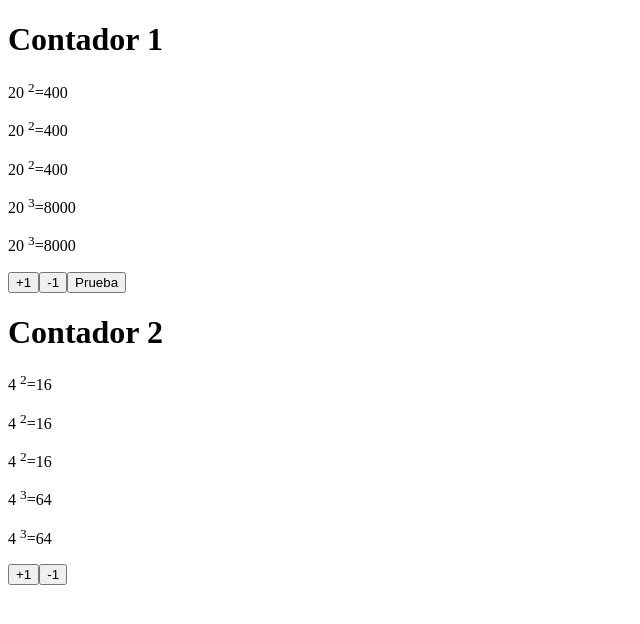
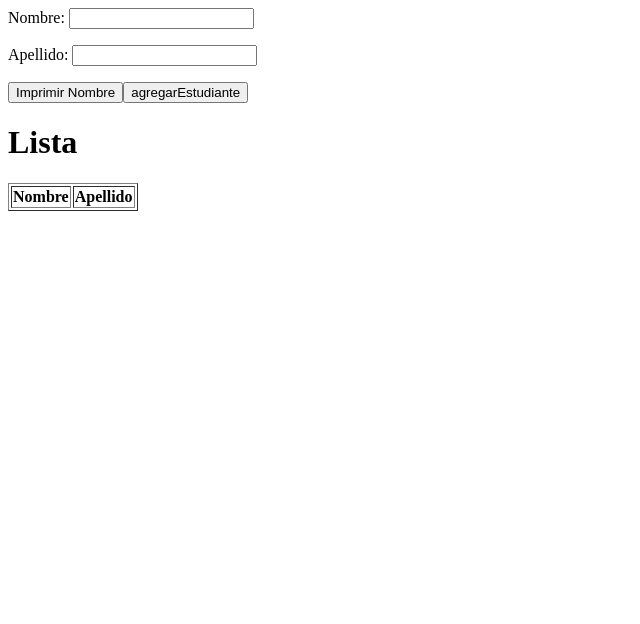
Before and after one commit to JoffreDavid/pw_vue_u2_ja, a Vue app: page / in a window 1280 px wide. Shown: the top 624 px of the page, without its empty margins (0-640 px from the left). Built offline with nearby package versions, Linux system fonts and the light colour scheme.

Commit message:
Directivas VUE 2

```diff
--- a/src/App.vue
+++ b/src/App.vue
@@ -1,13 +1,16 @@
 <template>
-  <ContadorView />
+  <!--<ContadorView />-->
+  <DirectivasView />
 </template>
 
 <script>
 import ContadorView from "../src/views/ContadorView.vue";
+import DirectivasView from "./views/DirectivasView.vue";
 
 export default {
   components: {
     ContadorView,
+    DirectivasView,
   },
 };
 </script>
--- /dev/null
+++ b/src/components/Directivas.vue
@@ -0,0 +1,78 @@
+<template>
+  <div>
+    <label for="id_nombre">Nombre: </label>
+    <input v-model="nombre" id="id_nombre" type="text" />
+    <p>{{ nombre }}</p>
+
+    <label for="id_apellido">Apellido: </label>
+    <input v-model="apellido" id="id_apellido" type="text" />
+    <p>{{ apellido }}</p>
+
+    <button v-on:click="imprimirNombre()">Imprimir Nombre</button>
+    <button v-on:click="agregarEstudiante()">agregarEstudiante</button>
+
+    <h1>Lista</h1>
+    <ul>
+      <li
+        v-show="nombre !== null"
+        v-for="{ nombre, apellido } in arreglo"
+        :key="nombre"
+      >
+        {{ nombre }} {{ apellido }}
+      </li>
+    </ul>
+
+    <table border="1">
+      <thead>
+        <tr>
+          <th>Nombre</th>
+          <th>Apellido</th>
+        </tr>
+      </thead>
+      <tbody>
+        <tr
+          v-show="nombre !== null"
+          v-for="{ nombre, apellido } in arreglo"
+          :key="nombre"
+        >
+          <td>{{ nombre }}</td>
+          <td>{{ apellido }}</td>
+        </tr>
+      </tbody>
+    </table>
+  </div>
+</template>
+
+<script>
+export default {
+  data() {
+    return {
+      nombre: null,
+      apellido: null,
+      arreglo: [],
+    };
+  },
+  methods: {
+    imprimirNombre() {
+      console.log(this.nombre);
+    },
+    agregarEstudiante() {
+      const estu = {
+        nombre: this.nombre,
+        apellido: this.apellido,
+      };
+      console.log("Se agreta estudiante");
+      console.log(estu);
+      this.arreglo.push(estu);
+      this.limpiarFormulario();
+    },
+    limpiarFormulario() {
+      this.nombre = null;
+      this.apellido = null;
+    },
+  },
+};
+</script>
+
+<style>
+</style>
--- /dev/null
+++ b/src/views/DirectivasView.vue
@@ -0,0 +1,18 @@
+<template>
+    <Directivas/>
+</template>
+
+<script>
+
+import Directivas from "../components/Directivas.vue";
+export default {
+
+    components: {
+        Directivas,
+    }
+}
+</script>
+
+<style>
+
+</style>
```
